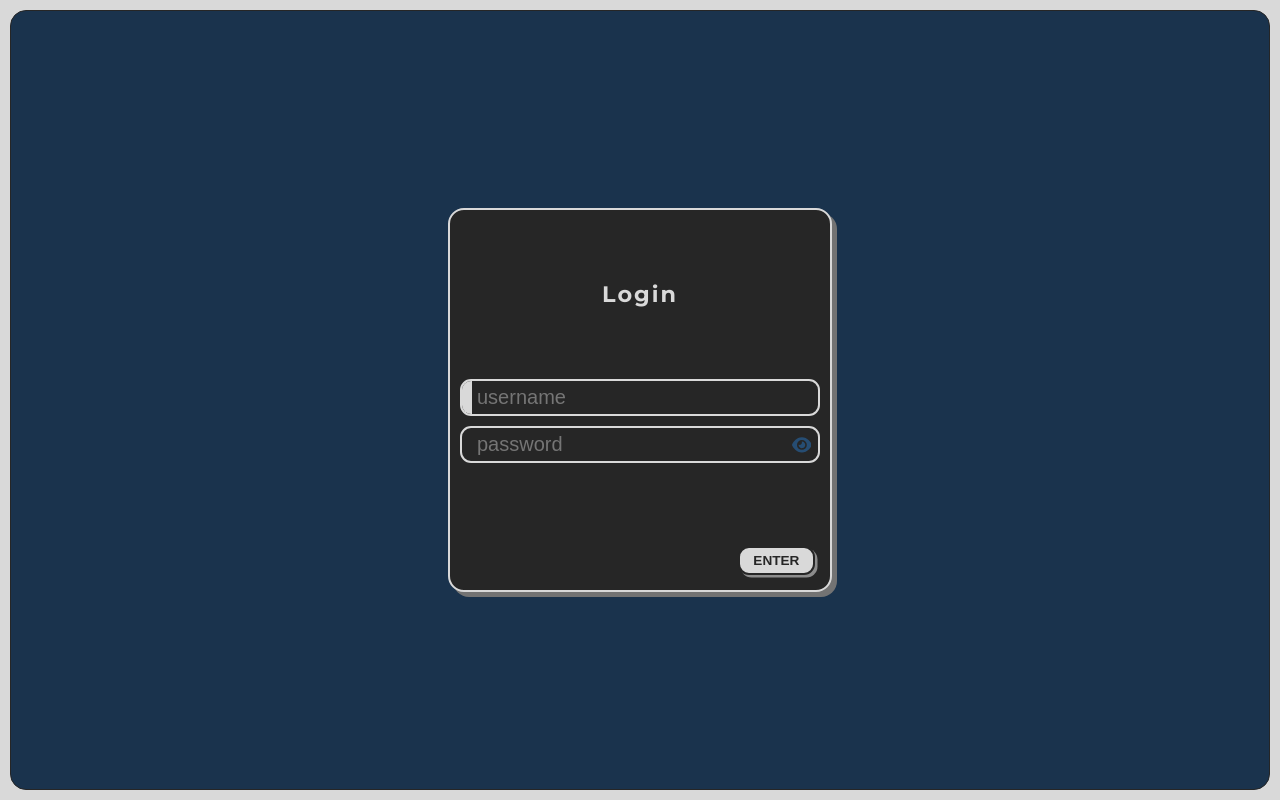
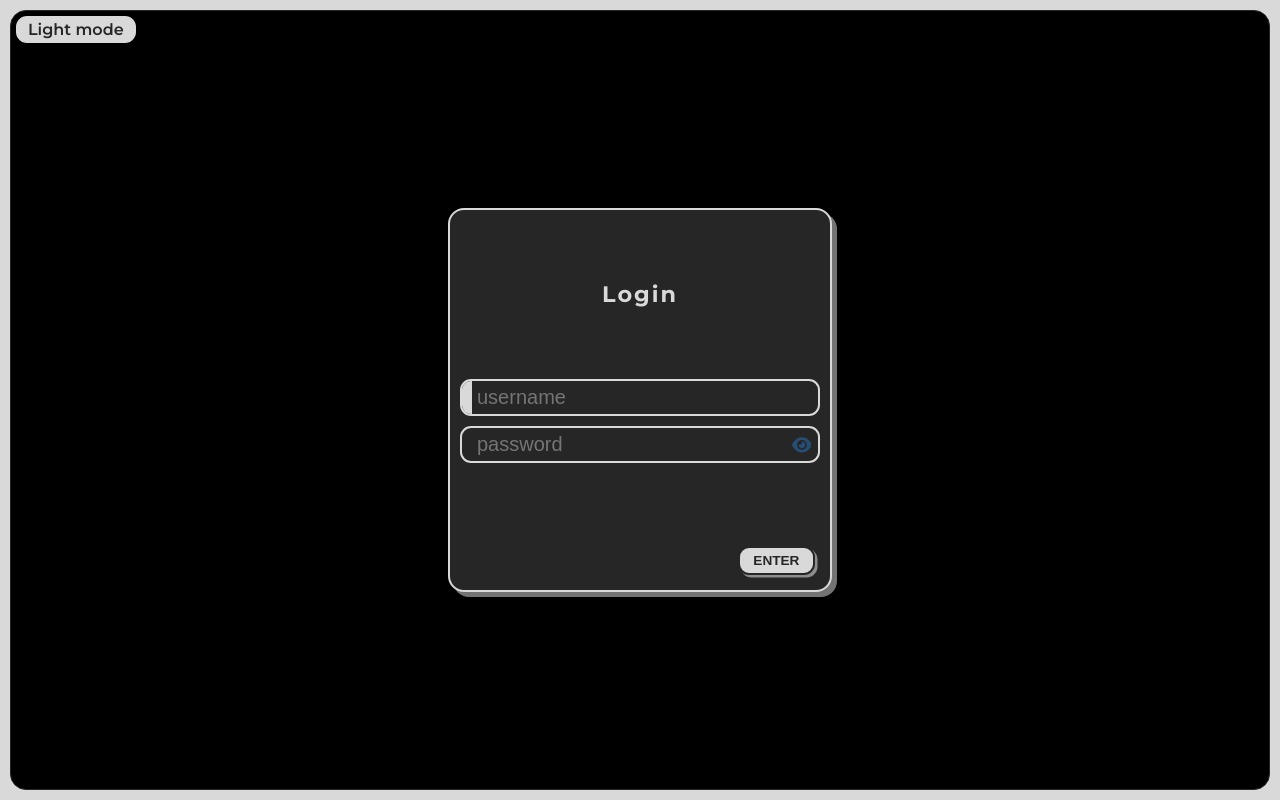
Before and after one commit to CrgioYalux/proyecto_integrador, a React (Vite) app in the folder client/: page /admin/login in a window 1280 px wide. Built offline with nearby package versions, Linux system fonts and the light colour scheme.

Commit message:
feat: style switch theme button in /admin and :broom:

```diff
--- a/client/src/App.tsx
+++ b/client/src/App.tsx
@@ -20,21 +20,20 @@ function App() {
 
     return (
         <Routes>
-            <Route path='/'>
-                <Route index element={<Home />} />
-                <Route path='/cart' element={<Cart />} />
-            </Route>
-
             <Route path='/admin' element={<Admin><Outlet /></Admin>}>
                 <Route index element={state.userSession.logged ? <Home /> : <Navigate to='/admin/login' />} />
                 <Route
                 path='login'
                 element={state.userSession.logged ? <Navigate to='/admin' /> : <Login />}
                 />
-                <Route path='*' element={state.userSession.logged ? <div>404</div> : <Navigate to='/admin/login' />} />
+                <Route path='*' element={<h1>404</h1>} />
             </Route>
 
-            <Route path='*' element={<div>404</div>} />
+            <Route path='/'>
+                <Route index element={<h1>Ecommerce goes here</h1>} />
+                <Route path='/cart' element={<Cart />} />
+                <Route path='*' element={<h1>404</h1>} />
+            </Route>
         </Routes>
     );
 };
--- a/client/src/components/SwitchThemeBT/index.tsx
+++ b/client/src/components/SwitchThemeBT/index.tsx
@@ -1,14 +1,19 @@
 import { useTheme } from '../../providers/Theme';
 
 interface SwitchThemeBTProps {
-
+    className?: string;
 };
 
-const SwitchThemeBT: React.FC<SwitchThemeBTProps> = () => {
+const SwitchThemeBT: React.FC<SwitchThemeBTProps> = ({ className }) => {
     const [theme, switchTheme] = useTheme();
 
     return (
-        <button onClick={() => switchTheme()}>{theme}</button>
+        <button
+        onClick={() => switchTheme()}
+        className={className ?? ''}
+        >
+            {theme.slice(0, 1).toUpperCase() + theme.slice(1)} mode
+        </button>
     );
 };
 
--- a/client/src/pages/Admin/Admin.css
+++ b/client/src/pages/Admin/Admin.css
@@ -1,4 +1,5 @@
 .Admin {
+    position: relative;
     flex: 1 1 auto;
     margin: 10px;
 
@@ -7,7 +8,38 @@
     align-items: center;
     justify-content: center;
 
+    font-size: 1em;
+
     border: 1px solid var(--secondary-color-l-low);
     border-radius: var(--brand-border-radius);
-    background-color: var(--brand-color-l-lowest);
+    background-color: var(--secondary-color-l-base);
 }
+
+.Admin_SwitchThemeBT {
+    position: absolute;
+    top: 5px;
+    left: 5px;
+
+    font-family: var(--primary-font);
+    font-size: 1em;
+    font-weight: 600;
+    padding: .25em .75em;
+
+    border: 0;
+    outline: 0;
+
+    color: var(--secondary-color-l-low);
+    background-color: var(--primary-color-l-high);
+
+    border-radius: calc(var(--brand-border-radius) - 5px);
+
+    cursor: pointer;
+    user-select: none;
+    -moz-user-select: none;
+    -webkit-user-select: none;
+}
+
+.Admin_SwitchThemeBT:focus {
+    outline: 1px solid var(--primary-color-l-high);
+    outline-offset: 2px;
+}
--- a/client/src/pages/Admin/index.tsx
+++ b/client/src/pages/Admin/index.tsx
@@ -1,4 +1,5 @@
 import './Admin.css';
+import SwitchThemeBT from '../../components/SwitchThemeBT';
 
 interface AdminProps {
     children?: React.ReactNode;
@@ -7,6 +8,7 @@ interface AdminProps {
 const Admin: React.FC<AdminProps> = ({ children }) => {
     return (
         <div className='Admin'>
+            <SwitchThemeBT className='Admin_SwitchThemeBT' />
             {children}
         </div>
     );
```
